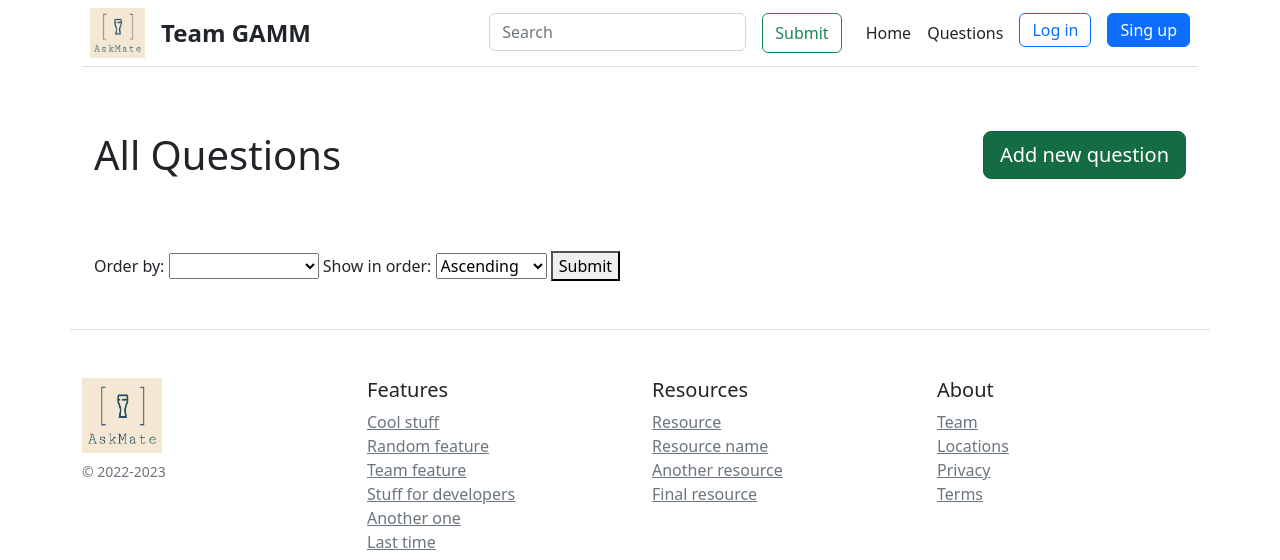
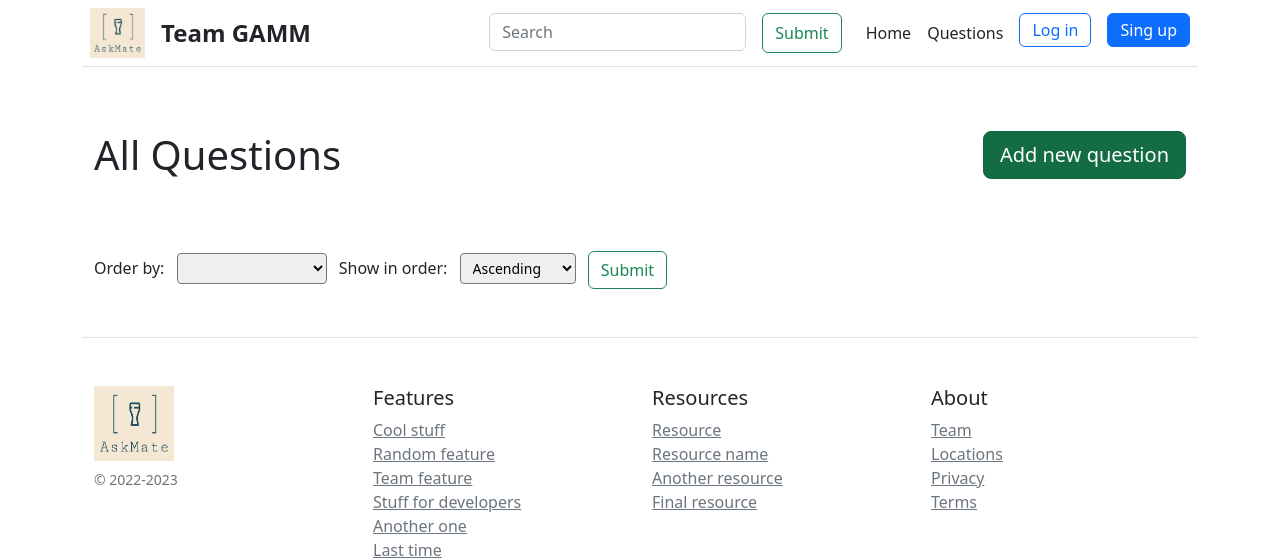
Before and after one commit to wilk98/AskMate, a Flask app: template templates/list.html in a window 1280 px wide. Shown: the top 560 px of the page. Run offline with Flask 2, Linux system fonts and the light colour scheme; the template is opened without the code that fills it, so the values that code supplies are empty.

Commit message:
dodano dodawanie obrazka do pytania oraz style

```diff
--- a/templates/list.html
+++ b/templates/list.html
@@ -11,9 +11,10 @@
          <a href="/question" class="btn btn-success btn-lg mb-4 mt-3 btn-lg active">Add new question</a>
      </div>
     <div>
-        <form action="/list" action="GET">
-            <label for="column-select">Order by:</label>
-            <select id="column-select" name="column-select">
+        <form class=" form-inline" action="/list" action="GET">
+         <div class="form-group mb-2">
+            <label class="me-2" for="column-select">Order by:</label>
+            <select class="form-control-sm me-2 " id="column-select" name="column-select">
                 <option value=""></option>
                 <option value="title" {% if column_select=="title" %} SELECTED{% endif %}>Title</option>
                 <option value="submission_time" {% if column_select=="submission_time" %} SELECTED{% endif %}>Submission time</option>
@@ -22,12 +23,13 @@
                 <option value="vote_number" {% if column_select=="vote_number" %} SELECTED{% endif %}>Number of votes</option>
             </select>
 
-                <label for="order">Show in order:</label>
-            <select id="order" name="order">
+                <label class="me-2" for="order">Show in order:</label>
+            <select class="form-control-sm me-2 " id="order" name="order">
                 <option value="asc" {% if order=="asc" %}SELECTED{% endif %}>Ascending</option>
                 <option value="desc" {% if order=="desc" %}SELECTED{% endif %}>Descending</option>
             </select>
-            <button type="submit">Submit</button>
+
+            <button class="btn btn-outline-success " type="submit">Submit</button>
         </form>
     </div>
                  {% for item in list %}
```
Also changed, not shown: templates/answer.html (+5 -5 lines).
